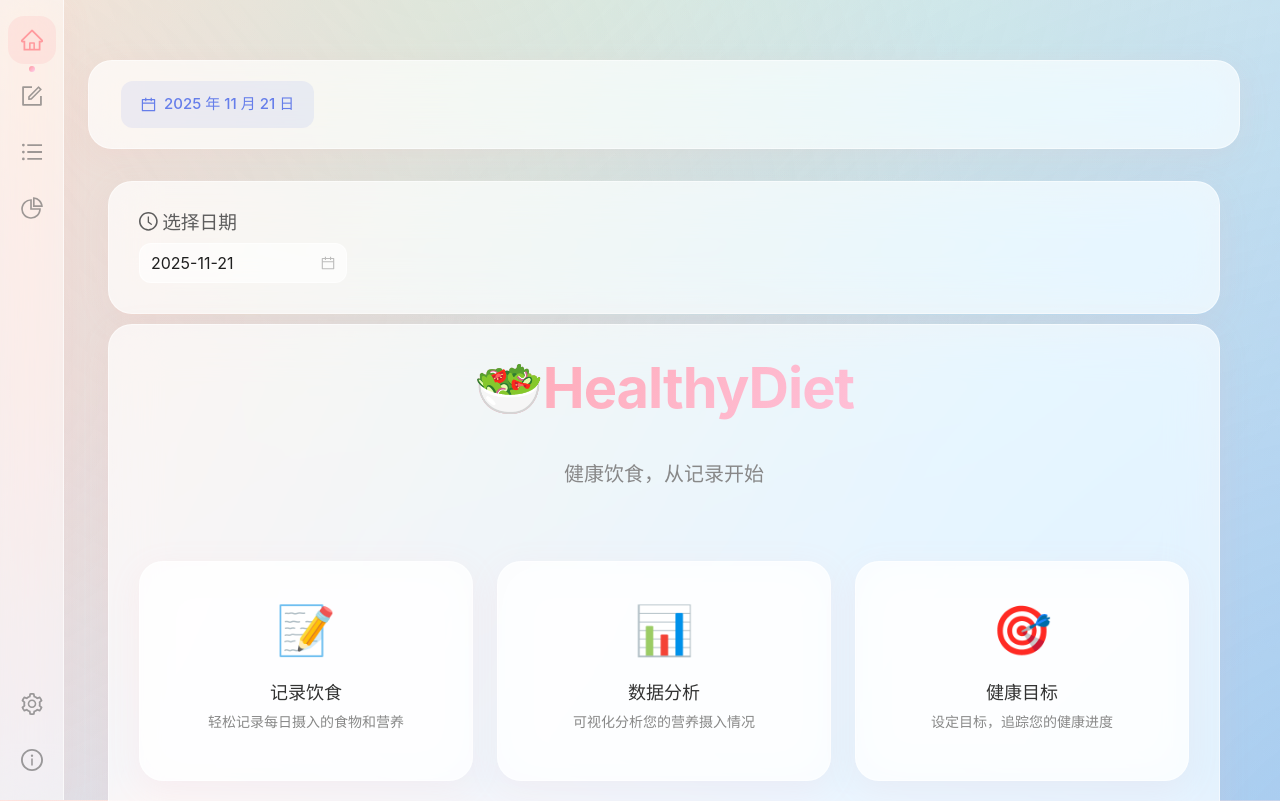
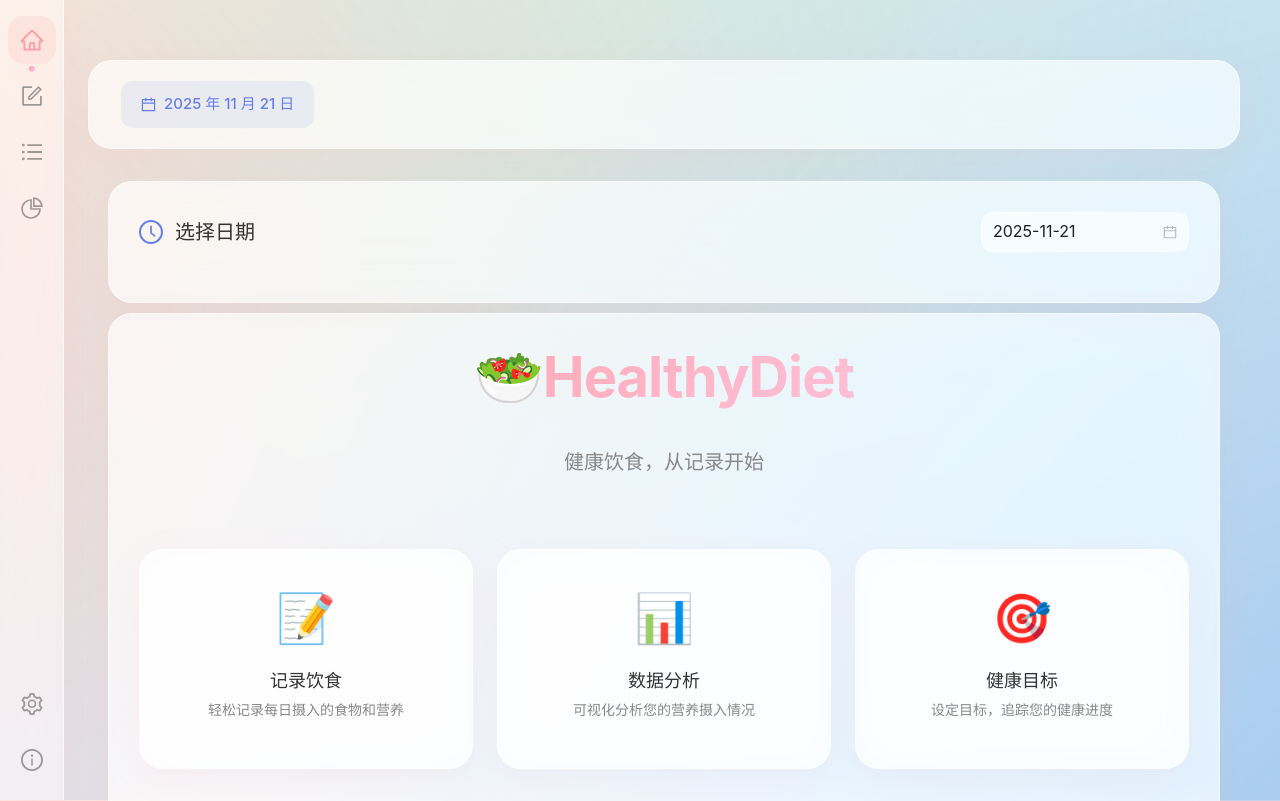
Before and after one commit to Luzhengzheng/HealthyDiet, a Vue app: page / in a window 1280 px wide. Shown: the top 801 px of the page. Built offline with nearby package versions, Linux system fonts and the light colour scheme.

Commit message:
fix: implement the missing CSS classes

```diff
--- a/src/renderer/pages/Home.vue
+++ b/src/renderer/pages/Home.vue
@@ -12,7 +12,6 @@
         </header>
 
         <main class="home-main-container">
-
             <!--日期选择器-->
             <section class="date-section glass-card animate-in" style="animation-delay: 0.1s">
                 <div class="section-header">
@@ -70,7 +69,7 @@ import { CalendarOutlined, ClockCircleOutlined } from '@ant-design/icons-vue';
 dayjs.locale('zh-cn');
 const selectedDate = ref(dayjs().format('YYYY-MM-DD'));
 
-const handleDateChange = () => { }; // TODO: 处理日期变化
+const handleDateChange = () => {}; // TODO: 处理日期变化
 </script>
 
 <style scoped>
@@ -192,6 +191,29 @@ h1 {
     margin-top: 16px;
 }
 
+.section-header {
+    display: flex;
+    justify-content: space-between;
+    align-items: center;
+    margin-bottom: 20px;
+    flex-wrap: wrap;
+    gap: 16px;
+}
+
+.section-title {
+    display: flex;
+    align-items: center;
+    gap: 12px;
+    font-size: 20px;
+    font-weight: 700;
+    margin: 0;
+    color: #333;
+}
+
+.section-icon {
+    font-size: 24px;
+    color: #667eea;
+}
 .stats-section {
     width: 100%;
 }
```
Lines whose indentation alone changed are shown as unchanged.
